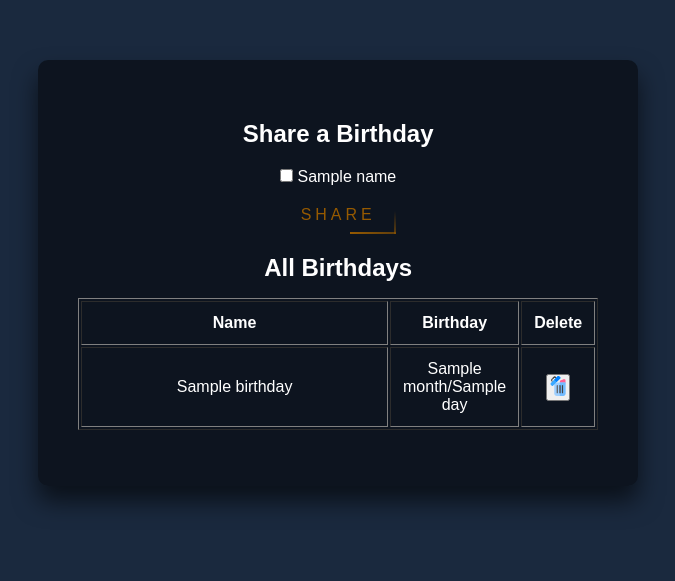
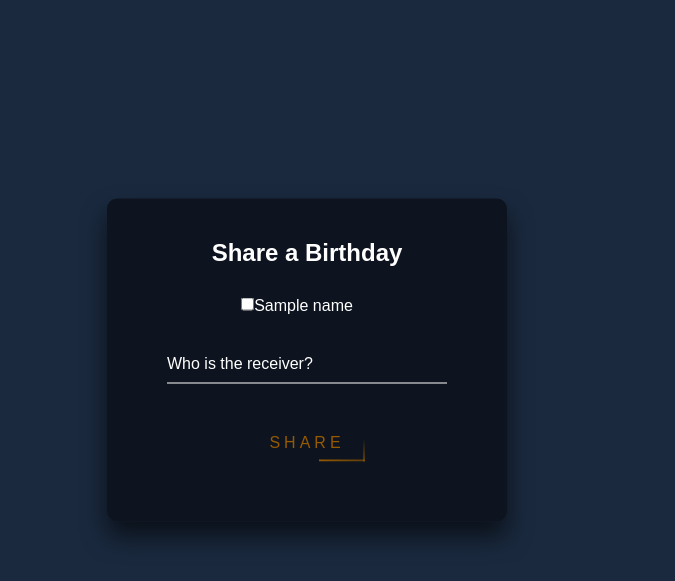
Before and after one commit to Raymw1/Birthdays50, a Flask app: template templates/share.html in a window 1280 px wide. Shown: the part 120-701 px from the top of the page, without its empty margins (333-1008 px from the left). Run offline with Flask 2, Linux system fonts and the light colour scheme; the template is opened without the code that fills it: most values are stand-ins (such as "Sample title", 1, 10 or a date in 2020); some libraries are stand-ins or nearby versions.

Commit message:
SHARE almost completed

```diff
--- a/static/styles.css
+++ b/static/styles.css
@@ -374,3 +374,8 @@ table{
 }
 
 /* SHARE */
+
+.birth-box {
+  margin: 0 20px 10px 0;
+  display: inline-block;
+}
--- a/templates/share.html
+++ b/templates/share.html
@@ -6,14 +6,18 @@
 
 {% block main %}
 <main class="birthdays share">
-    <div class="container">
-        <div class="section-birth">
-            <h2>Share a Birthday</h2>
+    <div class="login-box">
+        <h2>Share a Birthday</h2>
             <form action="/share" method="post" class="add-births" style="margin: 20px;">
-                {% for name in names %}
-                    <input type="checkbox" name="name" id="name" value="{{ name.name }}"> {{ name.name }}
-                {% endfor %}
-                <br>
+                <div class="births">
+                    {% for name in names %}
+                    <div class="birth-box"><input type="checkbox" name="name" id="name" value="{{ name.name }}">{{ name.name }}</div>
+                    {% endfor %}
+                </div>
+                <div class="user-box" style="margin-top: 20px;">
+                    <input type="text" name="receiver" required autocomplete="off">
+                    <label for="username">Who is the receiver?</label>
+                </div>
                 <button class="novis" type="submit">
                 <span></span>
                 <span></span>
@@ -21,36 +25,6 @@
                 <span></span>
                 SHARE</button>
             </form>
-        </div>
-        {% if birthdays != [] %}
-        <div class="section-birth">
-            <h2>All Birthdays</h2>
-            <table border="1">
-                <thead>
-                    <tr>
-                        <th>Name</th>
-                        <th>Birthday</th>
-                        <th>Delete</th>
-                    </tr>
-                </thead>
-                <tbody>
-                    {% for birthday in birthdays %}
-                        <tr>
-                            <td>{{ birthday.name }}</td>
-                            <td>{{ birthday.MONTH }}/{{ birthday.DAY }}</td>
-                            <td>
-                                <form action="/removebirth" method="POST">
-                                    <input type="text" name="name" value="{{ birthday.name }}" hidden>
-                                    <button type="submit" style="cursor: pointer;"><img src="../static/delete.svg" class="trash"width="20px" alt="Remove"></button>
-                                </form>
-                            </td>
-                        </tr>
-                    {% endfor %}
-                    <!-- TODO: Loop through the database entries to display them in this table -->
-                </tbody>
-            </table>
-        </div>
-        {% endif %}
     </div>
     <div class="box-space"></div>
 </main>
```
